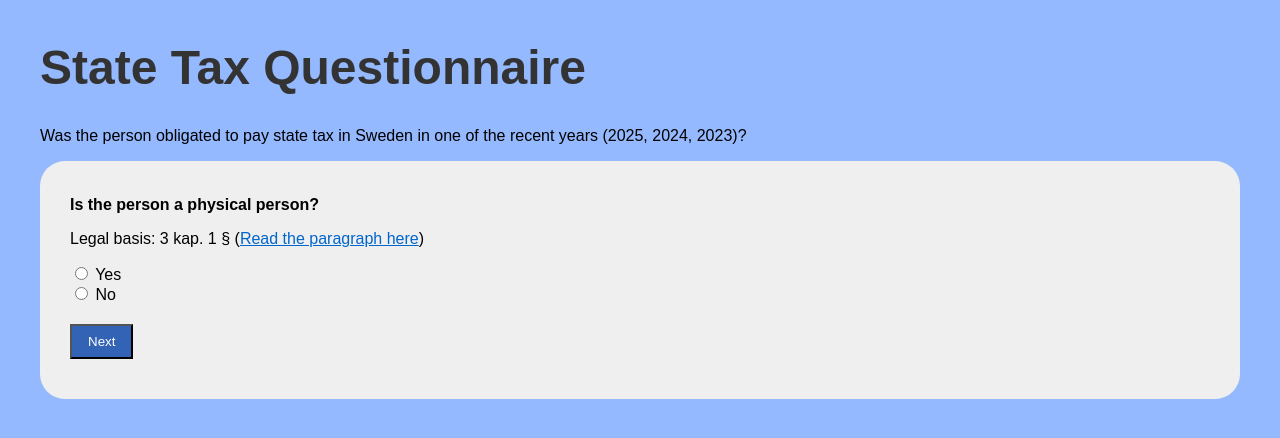
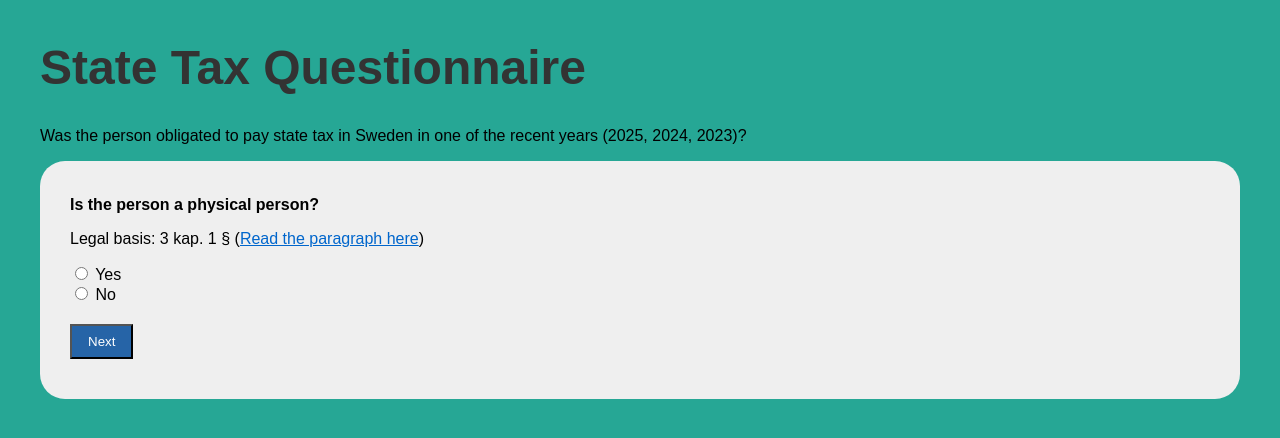
Before and after one commit to einfachjessi/rule_app, a Flask app: page / in a window 1280 px wide. Shown: the top 438 px of the page. Run offline with Flask 3, Linux system fonts and the light colour scheme.

Commit message:
changed the colors

```diff
--- a/static/style.css
+++ b/static/style.css
@@ -1,7 +1,7 @@
 body {
     font-family: Arial, sans-serif;
     margin: 40px;
-    background: #94b9ff;
+    background: #26a795;
 }
 
 h1 {
@@ -29,7 +29,7 @@ h1 {
 button {
     margin-top: 20px;
     padding: 8px 16px;
-    background: #3363b4;
+    background:#2664a7;
     color: #fff;
 }
 a {
@@ -53,6 +53,8 @@ a {
     display: inline-block;
     color: #0077cc;
     background-color: #fff;
-    padding: 2px;
+    padding: 0px;
+    padding-left: 5px;
+    padding-right: 5px;
     border-radius: 6px;
 }
```
